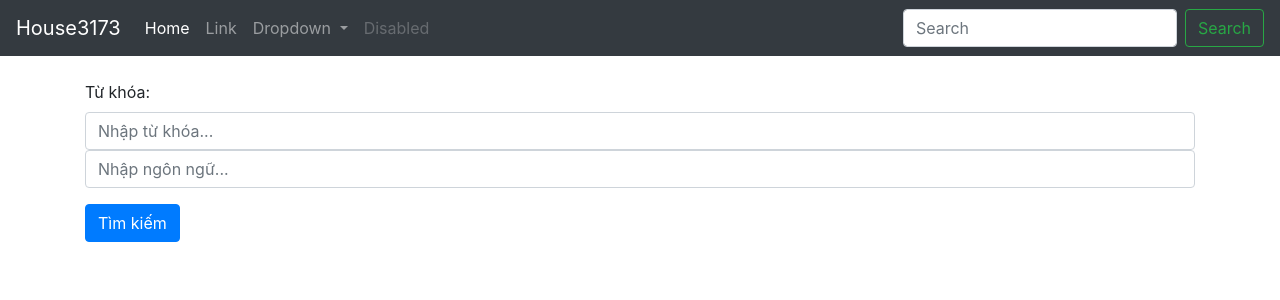
After one commit to house3173/Blog_NodeJS, a Node server app: template src/resources/views/search.hbs in a window 1280 px wide. The commit adds this page. Shown: the top 300 px of the page. Run offline with Node 20, Linux system fonts and the light colour scheme; the template is opened without the code that fills it, so the values that code supplies are empty; some libraries are stand-ins or nearby versions.

Commit message:
Routes and Controller

```diff
--- a/src/index.js
+++ b/src/index.js
@@ -1,9 +1,12 @@
 const path = require('path')
 const express = require('express')
 const { engine } = require('express-handlebars');
-const morgan = require('morgan')
+const morgan = require('morgan');
+const { log } = require('console');
+const exp = require('constants');
 const app = express()
 const port = 3000
+const route = require('./routes')
 
 // Static file
 app.use(express.static('public'));
@@ -18,13 +21,12 @@ app.engine('hbs', engine({
 app.set('view engine', 'hbs');
 app.set('views', path.join(__dirname, 'resources\\views'))
 
-app.get('/', (req, res) => {
-  res.render('home');
-})
+app.use(express.urlencoded({
+  extended: true
+}))
+app.use(express.json())
 
-app.get('/news', (req, res) => {
-  res.render('news');
-})
+route(app)
 
 app.listen(port, () => {
   console.log(`Example app listening on port http://localhost:${port}`)
--- a/src/resources/scss/app.scss
+++ b/src/resources/scss/app.scss
@@ -1,5 +1 @@
 @import '_variables';
-
-.container {
-    color: $red-color;
-}
--- a/src/resources/views/partials/footer.hbs
+++ /dev/null
@@ -1 +0,0 @@
-<h1>Footer</h1>
--- a/src/resources/views/partials/header.hbs
+++ b/src/resources/views/partials/header.hbs
@@ -1 +1,35 @@
-<h1>Header</h1>
+<nav class="navbar navbar-expand-lg navbar-dark bg-dark">
+  <a class="navbar-brand" href="#">House3173</a>
+  <button class="navbar-toggler" type="button" data-toggle="collapse" data-target="#navbarSupportedContent" aria-controls="navbarSupportedContent" aria-expanded="false" aria-label="Toggle navigation">
+    <span class="navbar-toggler-icon"></span>
+  </button>
+
+  <div class="collapse navbar-collapse" id="navbarSupportedContent">
+    <ul class="navbar-nav mr-auto">
+      <li class="nav-item active">
+        <a class="nav-link" href="#">Home <span class="sr-only">(current)</span></a>
+      </li>
+      <li class="nav-item">
+        <a class="nav-link" href="#">Link</a>
+      </li>
+      <li class="nav-item dropdown">
+        <a class="nav-link dropdown-toggle" href="#" id="navbarDropdown" role="button" data-toggle="dropdown" aria-haspopup="true" aria-expanded="false">
+          Dropdown
+        </a>
+        <div class="dropdown-menu" aria-labelledby="navbarDropdown">
+          <a class="dropdown-item" href="#">Action</a>
+          <a class="dropdown-item" href="#">Another action</a>
+          <div class="dropdown-divider"></div>
+          <a class="dropdown-item" href="#">Something else here</a>
+        </div>
+      </li>
+      <li class="nav-item">
+        <a class="nav-link disabled" href="#">Disabled</a>
+      </li>
+    </ul>
+    <form class="form-inline my-2 my-lg-0">
+      <input class="form-control mr-sm-2" type="search" placeholder="Search" aria-label="Search">
+      <button class="btn btn-outline-success my-2 my-sm-0" type="submit">Search</button>
+    </form>
+  </div>
+</nav>
--- /dev/null
+++ b/src/resources/views/search.hbs
@@ -0,0 +1,11 @@
+<div class="mt-4">
+    <form method="POST" action="">
+        <div class="form-group">
+            <label for="search-input">Từ khóa:</label>
+            <input type="text"name="q" class="form-control" id="search-input" placeholder="Nhập từ khóa...">
+            <input type="text"name="lang" class="form-control" id="search-language" placeholder="Nhập ngôn ngữ...">
+        </div>
+
+        <button type="submit" class="btn btn-primary">Tìm kiếm</button>
+    </form>
+</div>
```
Also changed, not shown: src/app/controllers/NewsController.js (added, +15 -0 lines), src/app/controllers/SiteController.js (added, +15 -0 lines), src/routes/index.js (added, +21 -0 lines), src/routes/news.js (added, +10 -0 lines), src/routes/site.js (added, +10 -0 lines), public/css/app.css.
